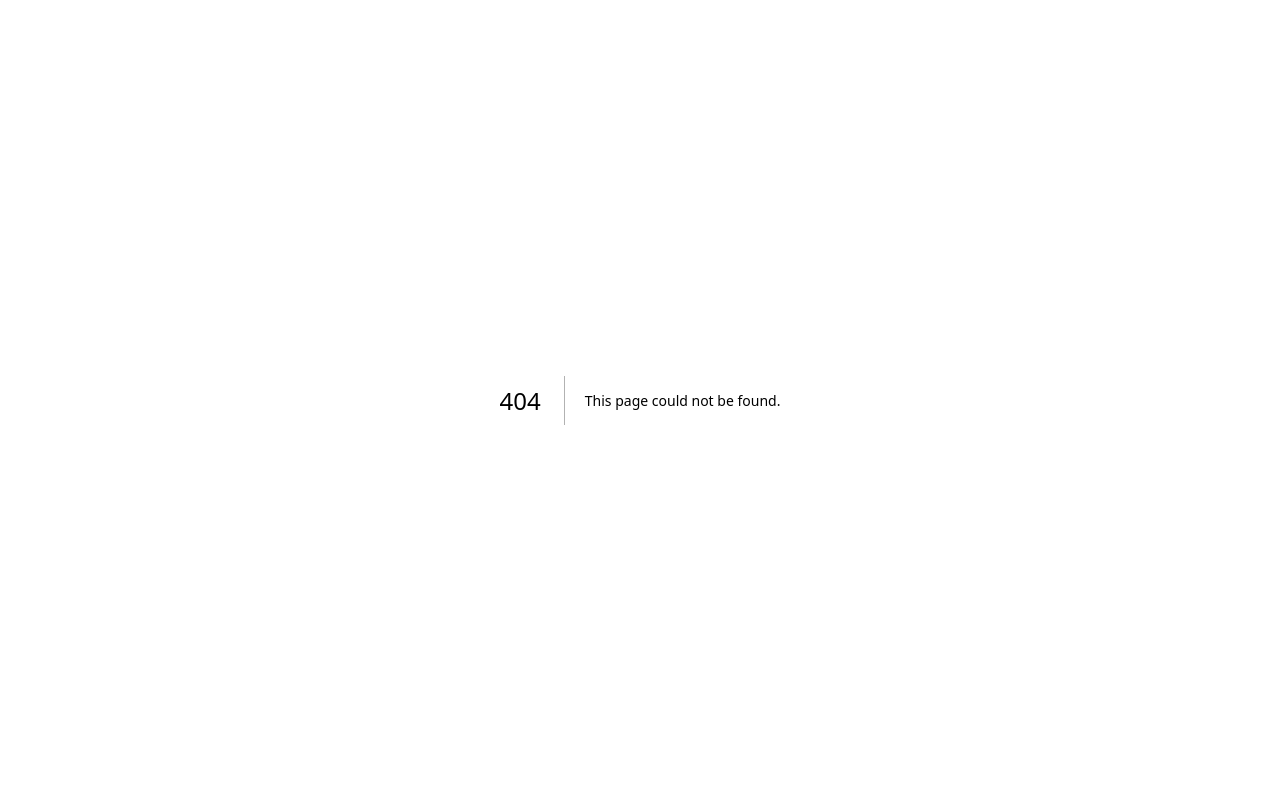
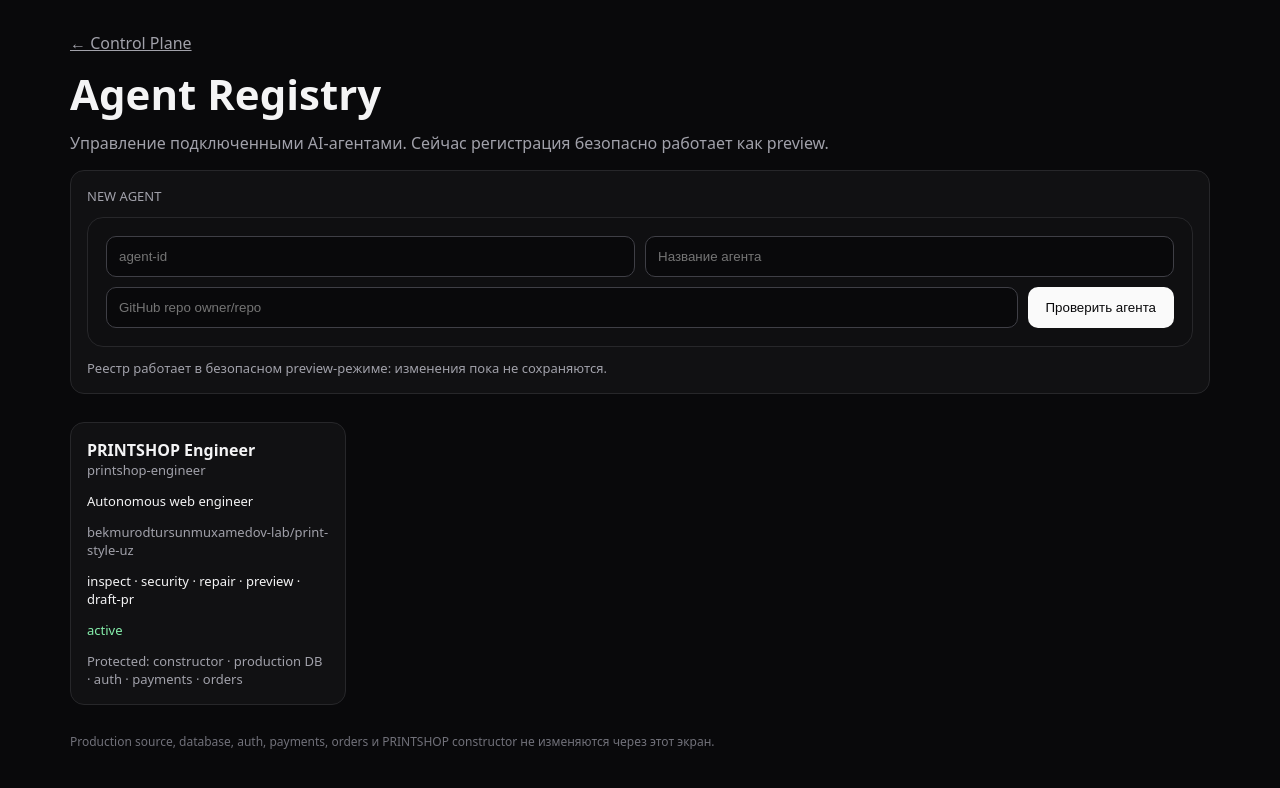
Before and after one commit to bekmurodtursunmuxamedov-lab/-, a Next.js app: page /agents in a window 1280 px wide. Before the commit this address had no page. Shown: the top 788 px of the page. Built offline with nearby package versions, Linux system fonts and the light colour scheme.

Commit message:
feat: add agent registry management page

```diff
--- /dev/null
+++ b/app/agents/page.tsx
@@ -0,0 +1,92 @@
+"use client";
+
+import { FormEvent, useEffect, useState } from "react";
+
+type Agent = {
+  id: string;
+  name: string;
+  role: string;
+  target: string;
+  status: string;
+  capabilities: string[];
+  protected: string[];
+};
+
+export default function AgentsPage() {
+  const [agents, setAgents] = useState<Agent[]>([]);
+  const [id, setId] = useState("");
+  const [name, setName] = useState("");
+  const [target, setTarget] = useState("");
+  const [message, setMessage] = useState("Загрузка реестра...");
+  const [busy, setBusy] = useState(false);
+
+  const load = async () => {
+    const response = await fetch("/api/agents", { cache: "no-store" });
+    const data = await response.json();
+    setAgents(data.agents || []);
+    setMessage(data.persistence ? "Реестр загружен." : "Реестр работает в безопасном preview-режиме: изменения пока не сохраняются.");
+  };
+
+  useEffect(() => { load(); }, []);
+
+  const previewRegistration = async (event: FormEvent) => {
+    event.preventDefault();
+    if (!id.trim() || !name.trim() || !target.trim() || busy) return;
+    setBusy(true);
+    try {
+      const response = await fetch("/api/agents", {
+        method: "POST",
+        headers: { "content-type": "application/json" },
+        body: JSON.stringify({ id, name, target }),
+      });
+      const data = await response.json();
+      setMessage(data.message || data.error || "Готово");
+      if (data.ok) {
+        setAgents(current => [...current.filter(agent => agent.id !== data.agent.id), data.agent]);
+      }
+    } catch {
+      setMessage("Не удалось связаться с реестром.");
+    } finally {
+      setBusy(false);
+    }
+  };
+
+  return (
+    <main className="shell">
+      <a href="/" className="muted">← Control Plane</a>
+      <h1 className="title">Agent Registry</h1>
+      <p className="muted">Управление подключенными AI-агентами. Сейчас регистрация безопасно работает как preview.</p>
+
+      <section className="card">
+        <div className="small muted">NEW AGENT</div>
+        <form onSubmit={previewRegistration} className="console" style={{ marginTop: 12 }}>
+          <div className="row">
+            <input className="input" value={id} onChange={e => setId(e.target.value)} placeholder="agent-id" />
+            <input className="input" value={name} onChange={e => setName(e.target.value)} placeholder="Название агента" />
+          </div>
+          <div className="row" style={{ marginTop: 10 }}>
+            <input className="input" value={target} onChange={e => setTarget(e.target.value)} placeholder="GitHub repo owner/repo" />
+            <button className="send" type="submit" disabled={busy}>{busy ? "..." : "Проверить агента"}</button>
+          </div>
+        </form>
+        <div className="small muted" style={{ marginTop: 12 }}>{message}</div>
+      </section>
+
+      <section className="grid">
+        {agents.map(agent => (
+          <article className="card" key={agent.id}>
+            <strong>{agent.name}</strong>
+            <div className="small muted">{agent.id}</div>
+            <p className="small">{agent.role}</p>
+            <p className="small muted">{agent.target}</p>
+            <div className="small">{agent.capabilities.join(" · ")}</div>
+            <p className="small"><span className="ok">{agent.status}</span></p>
+            <div className="small muted">Protected: {agent.protected.join(" · ")}</div>
+          </article>
+        ))}
+      </section>
+
+      <div className="footer">Production source, database, auth, payments, orders и PRINTSHOP constructor не изменяются через этот экран.</div>
+    </main>
+  );
+}
```
